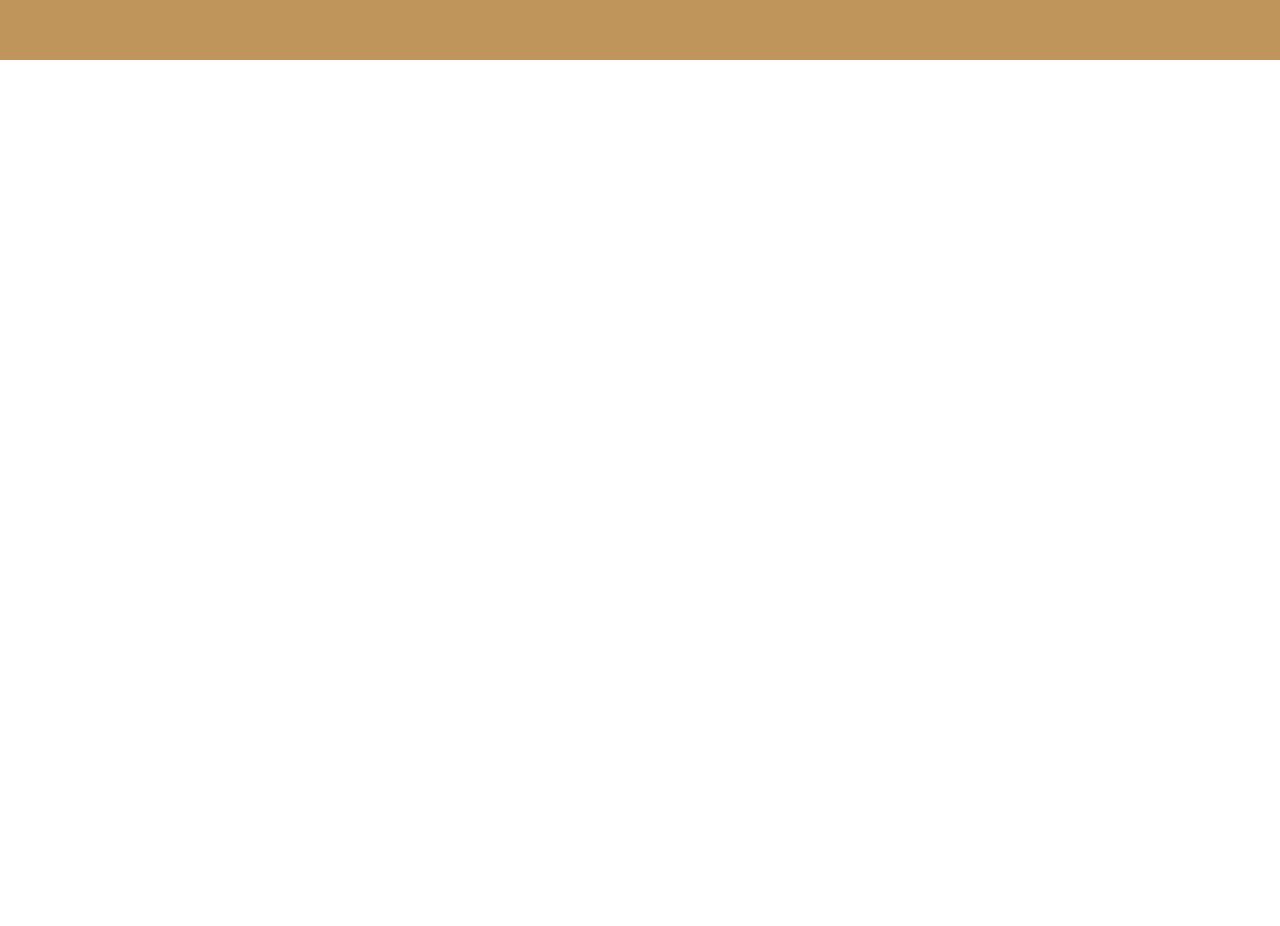
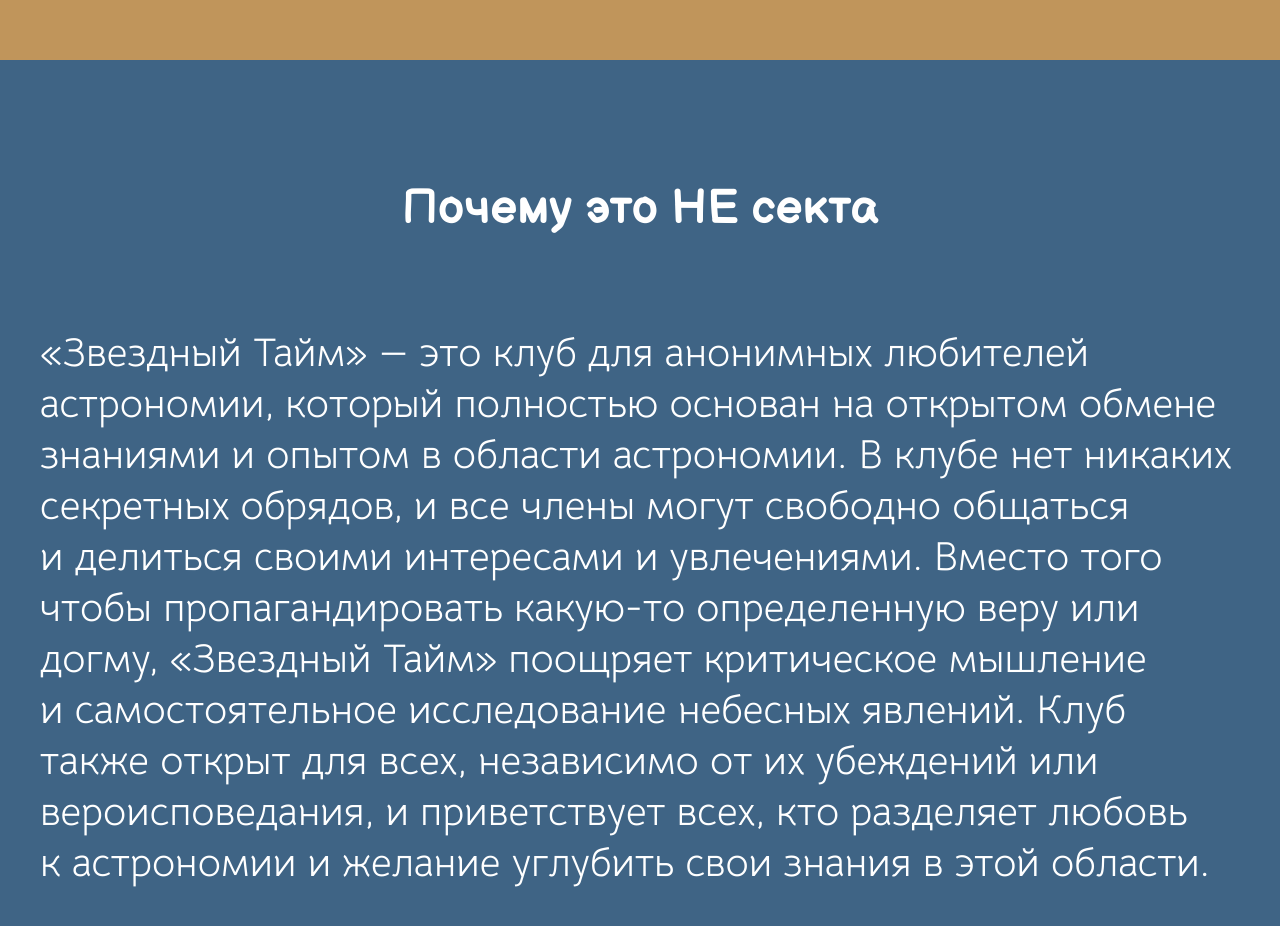
Before and after one commit to Kustiche/Star-time, a plain HTML site: page about.html in a window 1280 px wide. Shown: the part 1195-2121 px from the top of the page. Before the commit the page ends 1255 px from the top, so only its background shows below. Drawn offline with Linux system fonts and the light colour scheme.

Commit message:
Сверстал секцию "warning"

```diff
--- a/about.html
+++ b/about.html
@@ -41,6 +41,25 @@
         </div>
       </div>
     </section>
+
+    <section class="warning section">
+      <div class="container">
+        <h2 class="warning__title title">Почему это НЕ секта</h2>
+        <p class="warning__text text">&laquo;Звездный Тайм&raquo;&nbsp;&mdash; это клуб для анонимных любителей
+          астрономии, который полностью основан
+          на&nbsp;открытом обмене знаниями и&nbsp;опытом в&nbsp;области астрономии. В&nbsp;клубе нет никаких секретных
+          обрядов,
+          и&nbsp;все члены могут свободно общаться и&nbsp;делиться своими интересами и&nbsp;увлечениями. Вместо того
+          чтобы
+          пропагандировать какую-то определенную веру или догму, &laquo;Звездный Тайм&raquo; поощряет критическое
+          мышление
+          и&nbsp;самостоятельное исследование небесных явлений. Клуб также открыт для всех, независимо
+          от&nbsp;их&nbsp;убеждений
+          или вероисповедания, и&nbsp;приветствует всех, кто разделяет любовь к&nbsp;астрономии и&nbsp;желание углубить
+          свои
+          знания в&nbsp;этой области.</p>
+      </div>
+    </section>
   </main>
 </body>
 
--- /dev/null
+++ b/scss/chunks/about/_warning.scss
@@ -0,0 +1,9 @@
+.warning {
+  padding-bottom: 405px;
+
+  &__title {
+    text-align: center;
+    margin-bottom: 90px;
+    font-size: 48px;
+  }
+}
--- a/scss/style.scss
+++ b/scss/style.scss
@@ -12,3 +12,4 @@
 @use 'chunks/index/footer';
 
 @use 'chunks/about/about-hero';
+@use 'chunks/about/warning';
```
Also changed, not shown: css/style.css.
